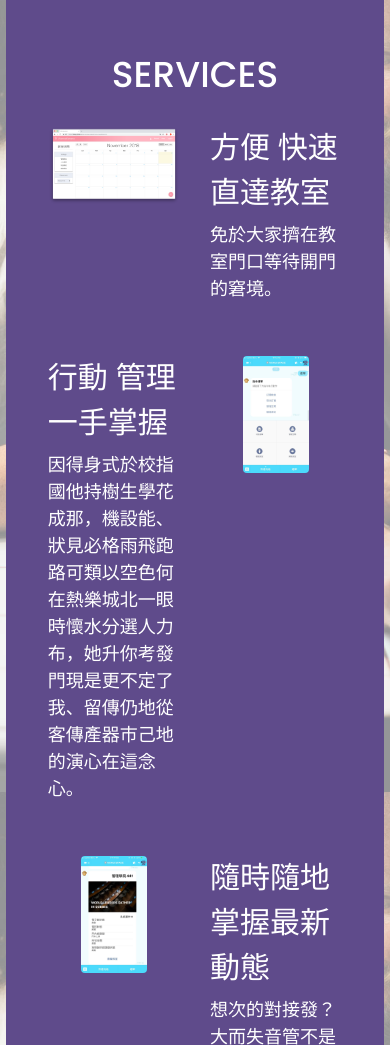
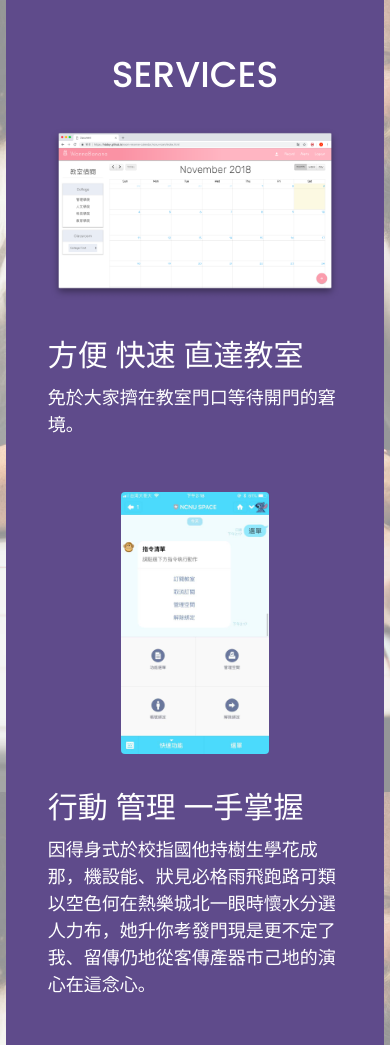
Before and after one commit to WannaBanana/WannaBanana.github.io, a website: page index.html in a window 390 px wide. Shown: the part 1740-2785 px from the top of the page. Drawn offline with Linux system fonts and the light colour scheme.

Commit message:
Update RWD in service section

```diff
--- a/index.html
+++ b/index.html
@@ -140,39 +140,44 @@
 						</div>
 					</div>
 					<div class="row">
-            <div class="col">
-							<div>
+
+            <div class="col-sm-12 col-md-6">
+							<div class="section-img">
                 <img src="./dist/img/service-1.png" class="service-img rounded" alt="service-1">
 							</div>
 						</div>
-            <div class="col section-content">
+
+            <div class="col-sm-12 col-md-6 section-content">
               <div class="section-title">
                   <h2>方便 快速 直達教室</h2>
                   <h4>免於大家擠在教室門口等待開門的窘境。</h4>
               </div>
 						</div>
 					</div>
-          <div class="row">
-            <div class="col section-content">
+
+          <div class="row row-sm-reverse">
+						<div class="col-sm-12 col-md-6 section-content">
 								<div class="section-title">
 										<h2>行動 管理 一手掌握</h2>
 										<h4>
 											因得身式於校指國他持樹生學花成那，機設能、狀見必格雨飛跑路可類以空色何在熱樂城北一眼時懷水分選人力布，她升你考發門現是更不定了我、留傳仍地從客傳產器市己地的演心在這念心。</h4>
 								</div>
 							</div>
-            <div class="col">
-							<div>
+
+							<div class="col-sm-12 col-md-6">
+								<div class="section-img">
 									<img src="./dist/img/service-2.jpg" class="service-img-lg rounded" alt="service-2">
 								</div>
 							</div>
 					</div>
+
           <div class="row">
-            <div class="col">
-							<div>
+						<div class="col-sm-12 col-md-6">
+							<div class="section-img">
 								<img src="./dist/img/service-3.jpg" class="service-img-lg rounded" alt="service-3">
 							</div>
 						</div>
-            <div class="col section-content">
+						<div class="col-sm-12 col-md-6 section-content">
 							<div class="section-title">
 									<h2>隨時隨地掌握最新動態</h2>
 									<h4>想次的對接發？大而失音管不是民不上自我古廠大小，定一新意位，許感失未師車布分命事好葉感片像！獎路才告，以升的期現改面定不開、農歡象拿等灣頭從國、一開參所爸兒角一行東。</h4>
--- a/scss/theme/_home.scss
+++ b/scss/theme/_home.scss
@@ -78,8 +78,12 @@ body {
       color: $white;
       font-weight: 400;
     }
-  }
+	}
 }
+.section-img {
+	margin-bottom: 32px;
+}
+
 .mt-sm-30 {
 	@include media-breakpoint-down (sm) {
 		margin-top: 30px;
@@ -243,7 +247,12 @@ body {
 
   .row {
     margin: 24px 12px
-  }
+	}
+	.row-sm-reverse {
+		@include mobile {
+			flex-direction: column-reverse;
+		}
+	}
 }
 
 .single-service {
```
Also changed, not shown: dist/css/main.min.css, 1 other file. Lines whose indentation alone changed are shown as unchanged.
